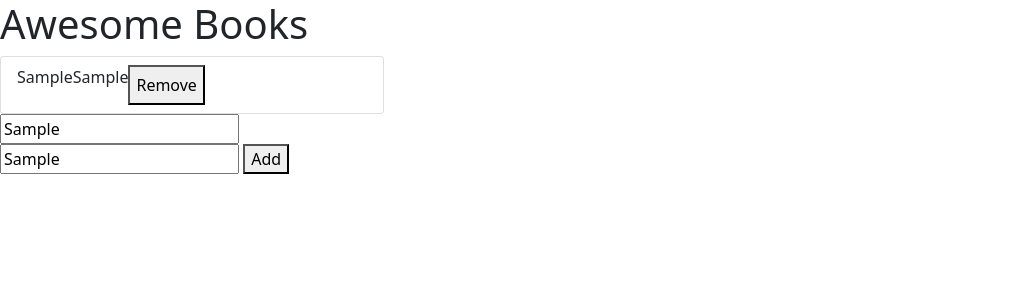
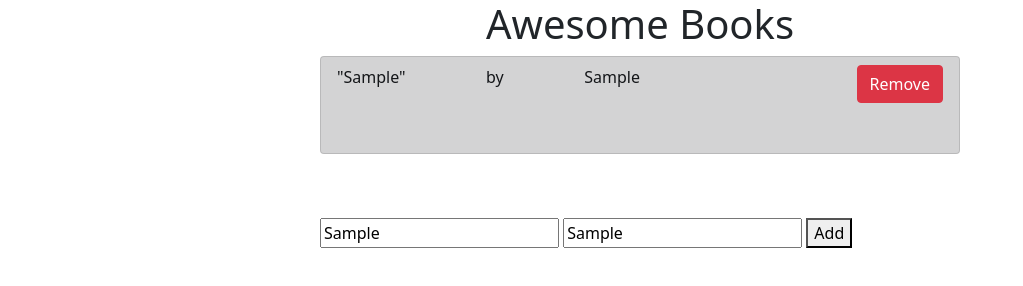
Before and after one commit to ramiaquista/awesome-books, a website: page index.html in a window 1280 px wide. Both pictures are taken after typing "Sample", "Sample" into the empty fields and a click on the button "Add". Shown: the whole page, without its empty margins (0-1023 px from the left). Drawn offline with nearby package versions, Linux system fonts and the light colour scheme.

Commit message:
Add functionality of interpolating background color of li's and fixing the remove button logi

```diff
--- a/index.js
+++ b/index.js
@@ -24,23 +24,34 @@ class AwesomeBook {
       });
     }
     if (library.length > 0) {
-      library.forEach((book) => {
+      library.forEach((book, index) => {
         const li = document.createElement('li');
+        const div1 = document.createElement('div');
+        const div2 = document.createElement('div');
         const p1 = document.createElement('p');
+        const span = document.createElement("span");
         const p2 = document.createElement('p');
         const removeBtn = document.createElement('button');
-        const hr = document.createElement('hr');
 
+        p1.innerHTML = `"${book.title}"`
+        span.innerHTML = 'by';
+        p2.innerHTML = book.author;
+        removeBtn.innerHTML = 'Remove';
+
+        this.isOdd(index) ? li.classList.add('list-group-item-dark') : "";
         li.classList.add('list-group-item');
         li.classList.add('row-line');
-        p1.innerHTML = book.title;
-        p2.innerHTML = book.author;
-        removeBtn.innerHTML = 'Remove';
+        div1.classList.add('div1');
         removeBtn.classList.add('remove-button');
-        li.appendChild(p1);
-        li.appendChild(p2);
-        li.appendChild(removeBtn);
-        li.appendChild(hr);
+        removeBtn.classList.add('btn');
+        removeBtn.classList.add('btn-danger');
+
+        div1.appendChild(p1);
+        div1.appendChild(span);
+        div1.appendChild(p2);
+        div2.appendChild(removeBtn);
+        li.appendChild(div1);
+        li.appendChild(div2);
         booklist.appendChild(li);
       });
     }
@@ -52,6 +63,10 @@ class AwesomeBook {
         button.addEventListener('click', this.deleteThisBook.bind(this));
       });
     }
+  }
+
+  isOdd(i) {
+    return i % 2 === 0;
   }
 
   Book(title, author) {
@@ -70,7 +85,7 @@ class AwesomeBook {
   }
 
   deleteThisBook(button) {
-    const titleToDelete = button.target.parentNode.firstElementChild.innerHTML;
+    const titleToDelete = button.target.parentNode.parentNode.firstElementChild.firstElementChild.innerHTML.replace('"', "").replace('"', "");
     this.removeBook(titleToDelete);
     this.displayBooks(this.library);
   }
--- a/style.css
+++ b/style.css
@@ -1,12 +1,28 @@
 .main {
-  width: 30%;
+  width: 50%;
+  margin: auto;
+}
+
+.main-title {
+  text-align: center;
 }
 
 .dflex {
   display: flex;
+  width: auto;
+  flex-wrap: wrap;
+  margin-bottom: 4rem !important;
 }
 
 .row-line {
   display: flex !important;
-  flex-direction: row;
+  justify-content: space-between;
 }
+
+.div1 {
+  display: flex;
+  justify-content: space-between;
+  width: 50%;
+  flex-wrap: wrap;
+  margin-right: 0.5rem;
+}
```
